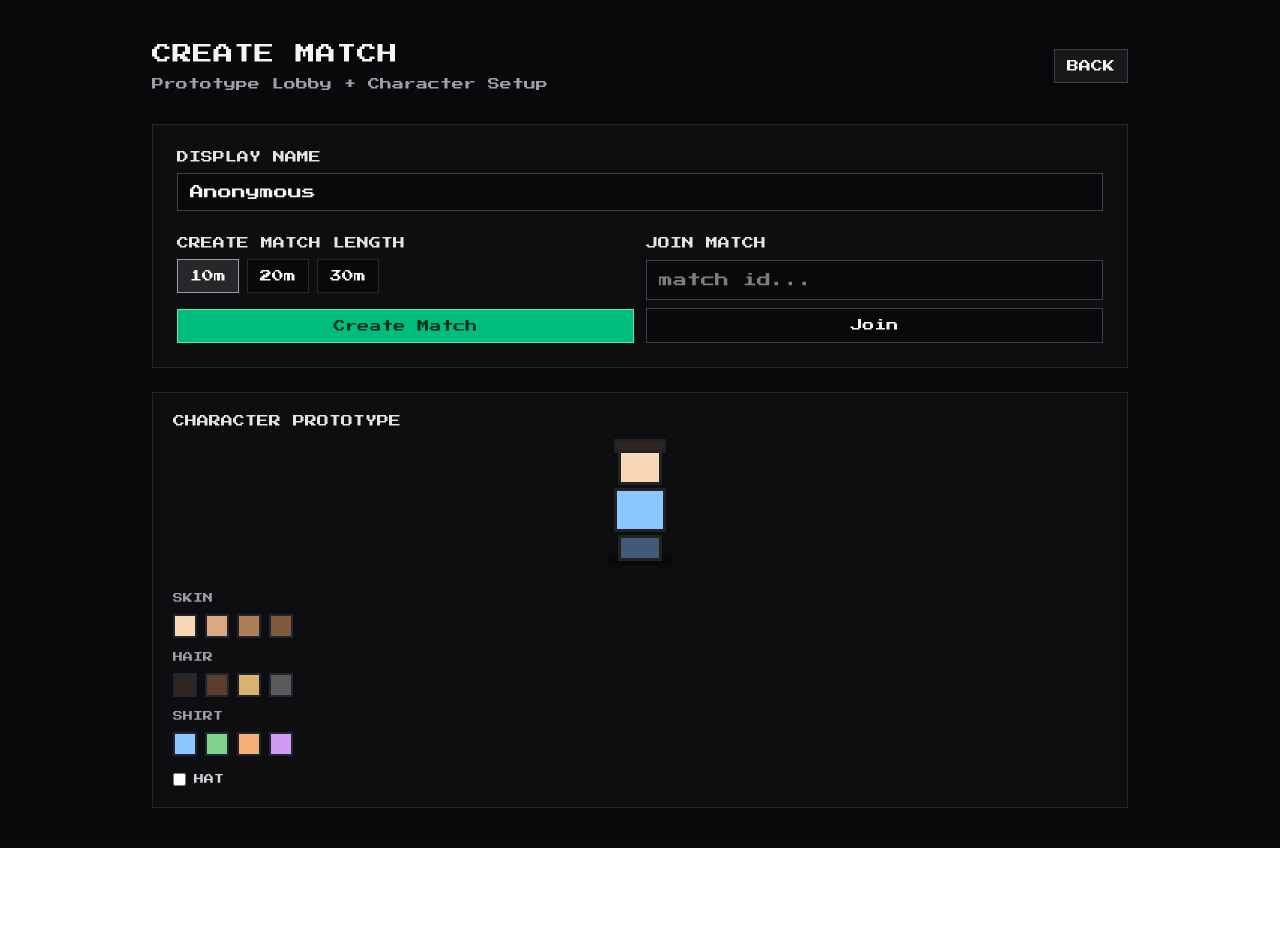
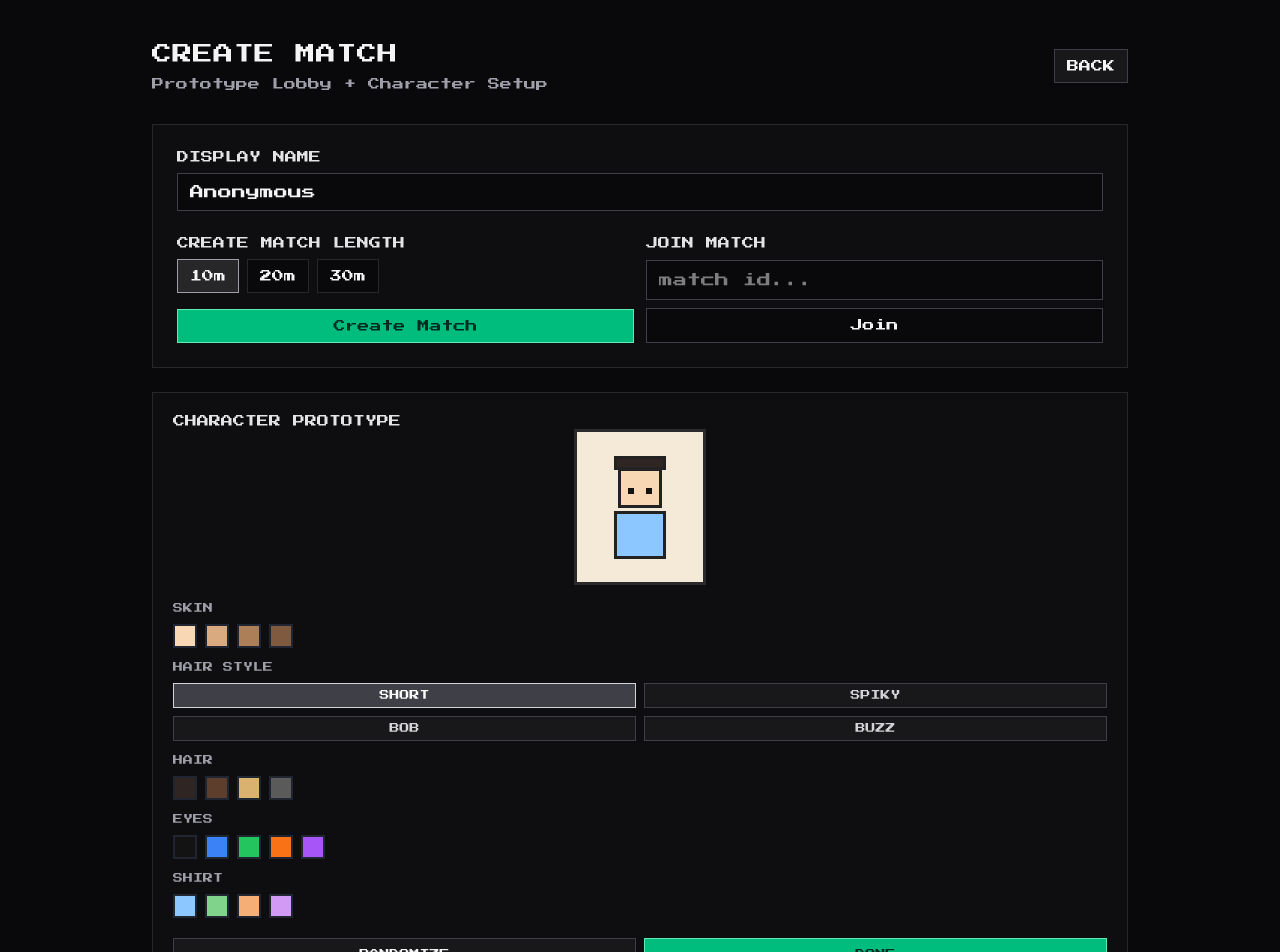
Before and after one commit to samleavittjpg/Pleasanton, a Next.js app in the folder web/: page /create-match in a window 1280 px wide. Shown: the top 952 px of the page. Before the commit the page ends 848 px from the top, so only its background shows below. Built offline with nearby package versions, Linux system fonts and the light colour scheme; no server answers.

Commit message:
Char Customizer

```diff
--- a/web/src/app/create-match/page.tsx
+++ b/web/src/app/create-match/page.tsx
@@ -7,6 +7,9 @@ import { connectClient } from "../../lib/ws";
 const SKIN_TONES = ["#f8d7b5", "#d9a97f", "#ad7f58", "#7f5a3f"] as const;
 const SHIRT_COLORS = ["#8cc8ff", "#7fd38a", "#f5ae75", "#d39af5"] as const;
 const HAIR_COLORS = ["#2f2523", "#5d3d2b", "#d8b26e", "#5a5a5a"] as const;
+const EYE_COLORS = ["#131313", "#3b82f6", "#22c55e", "#f97316", "#a855f7"] as const;
+const HAIR_STYLES = ["short", "spiky", "bob", "buzz"] as const;
+type HairStyle = (typeof HAIR_STYLES)[number];
 
 export default function CreateMatchPage() {
   const router = useRouter();
@@ -17,9 +20,27 @@ export default function CreateMatchPage() {
   const [skinTone, setSkinTone] = useState<string>(SKIN_TONES[0]);
   const [shirtColor, setShirtColor] = useState<string>(SHIRT_COLORS[0]);
   const [hairColor, setHairColor] = useState<string>(HAIR_COLORS[0]);
-  const [hat, setHat] = useState(false);
+  const [eyeColor, setEyeColor] = useState<string>(EYE_COLORS[0]);
+  const [hairStyle, setHairStyle] = useState<HairStyle>(HAIR_STYLES[0]);
+  const [customizerStatus, setCustomizerStatus] = useState("");
 
   const client = useMemo(() => connectClient(), []);
+  const randomFrom = <T,>(list: readonly T[]) => list[Math.floor(Math.random() * list.length)];
+
+  const randomizeCharacter = () => {
+    setSkinTone(randomFrom(SKIN_TONES));
+    setShirtColor(randomFrom(SHIRT_COLORS));
+    setHairColor(randomFrom(HAIR_COLORS));
+    setEyeColor(randomFrom(EYE_COLORS));
+    setHairStyle(randomFrom(HAIR_STYLES));
+    setCustomizerStatus("Randomized");
+  };
+
+  const saveCharacter = () => {
+    const character = { skinTone, shirtColor, hairColor, eyeColor, hairStyle };
+    localStorage.setItem("pleasantonCharacter", JSON.stringify(character));
+    setCustomizerStatus("Saved");
+  };
 
   return (
     <div className="min-h-screen bg-zinc-950 text-zinc-100">
@@ -108,13 +129,14 @@ export default function CreateMatchPage() {
 
           <aside className="rounded-none border border-zinc-800 bg-zinc-900/40 p-5">
             <h2 className="text-xs uppercase text-zinc-200">Character Prototype</h2>
-            <div className="character-stage mt-4">
-              <div className="character-shadow" />
-              <div className={`character-hat ${hat ? "is-visible" : ""}`} />
+            <div className="character-stage torso-stage mt-4">
+              <div className={`character-hair hair-${hairStyle}`} style={{ backgroundColor: hairColor }} />
               <div className="character-head" style={{ backgroundColor: skinTone }} />
-              <div className="character-hair" style={{ backgroundColor: hairColor }} />
+              <div className="character-eyes">
+                <span style={{ backgroundColor: eyeColor }} />
+                <span style={{ backgroundColor: eyeColor }} />
+              </div>
               <div className="character-body" style={{ backgroundColor: shirtColor }} />
-              <div className="character-legs" />
             </div>
 
             <div className="mt-4 grid gap-3">
@@ -129,6 +151,23 @@ export default function CreateMatchPage() {
                       onClick={() => setSkinTone(color)}
                       aria-label={`Skin ${color}`}
                     />
+                  ))}
+                </div>
+              </div>
+
+              <div>
+                <div className="mb-2 text-[10px] uppercase text-zinc-400">Hair Style</div>
+                <div className="grid grid-cols-2 gap-2">
+                  {HAIR_STYLES.map((style) => (
+                    <button
+                      key={style}
+                      className={`rounded-none border px-2 py-1 text-[10px] uppercase ${
+                        hairStyle === style ? "border-zinc-300 bg-zinc-700 text-zinc-50" : "border-zinc-700 bg-zinc-900 text-zinc-300"
+                      }`}
+                      onClick={() => setHairStyle(style)}
+                    >
+                      {style}
+                    </button>
                   ))}
                 </div>
               </div>
@@ -149,6 +188,21 @@ export default function CreateMatchPage() {
               </div>
 
               <div>
+                <div className="mb-2 text-[10px] uppercase text-zinc-400">Eyes</div>
+                <div className="flex gap-2">
+                  {EYE_COLORS.map((color) => (
+                    <button
+                      key={color}
+                      className="picker-dot"
+                      style={{ backgroundColor: color }}
+                      onClick={() => setEyeColor(color)}
+                      aria-label={`Eyes ${color}`}
+                    />
+                  ))}
+                </div>
+              </div>
+
+              <div>
                 <div className="mb-2 text-[10px] uppercase text-zinc-400">Shirt</div>
                 <div className="flex gap-2">
                   {SHIRT_COLORS.map((color) => (
@@ -163,10 +217,21 @@ export default function CreateMatchPage() {
                 </div>
               </div>
 
-              <label className="mt-1 flex items-center gap-2 text-[10px] uppercase text-zinc-300">
-                <input type="checkbox" checked={hat} onChange={(e) => setHat(e.target.checked)} />
-                Hat
-              </label>
+              <div className="mt-2 grid grid-cols-2 gap-2">
+                <button
+                  className="rounded-none border border-zinc-700 bg-zinc-900 px-2 py-2 text-[10px] uppercase hover:bg-zinc-800"
+                  onClick={randomizeCharacter}
+                >
+                  Randomize
+                </button>
+                <button
+                  className="rounded-none border border-emerald-300 bg-emerald-500 px-2 py-2 text-[10px] uppercase text-emerald-950 hover:bg-emerald-400"
+                  onClick={saveCharacter}
+                >
+                  Done
+                </button>
+              </div>
+              {customizerStatus ? <div className="text-[10px] uppercase text-zinc-400">{customizerStatus}</div> : null}
             </div>
           </aside>
         </div>
--- a/web/src/app/globals.css
+++ b/web/src/app/globals.css
@@ -103,22 +103,19 @@ body {
   width: 112px;
   height: 146px;
   image-rendering: pixelated;
+  border: 3px solid #2a2a2a;
+  background: #f5ead8;
 }
 
-.character-shadow {
-  position: absolute;
-  left: 50%;
-  bottom: 10px;
-  width: 64px;
-  height: 10px;
-  transform: translateX(-50%);
-  background: rgb(0 0 0 / 0.45);
+.torso-stage {
+  width: 132px;
+  height: 156px;
 }
 
 .character-head {
   position: absolute;
   left: 50%;
-  top: 16px;
+  top: 36px;
   width: 44px;
   height: 40px;
   transform: translateX(-50%);
@@ -128,48 +125,55 @@ body {
 .character-hair {
   position: absolute;
   left: 50%;
-  top: 10px;
+  top: 24px;
   width: 52px;
   height: 14px;
   transform: translateX(-50%);
   border: 3px solid #222;
 }
 
+.character-hair.hair-short {
+  height: 14px;
+}
+
+.character-hair.hair-spiky {
+  height: 16px;
+  clip-path: polygon(0 100%, 8% 42%, 20% 100%, 33% 34%, 45% 100%, 58% 38%, 70% 100%, 82% 34%, 92% 100%, 100% 100%);
+}
+
+.character-hair.hair-bob {
+  width: 58px;
+  height: 20px;
+}
+
+.character-hair.hair-buzz {
+  width: 42px;
+  height: 8px;
+}
+
+.character-eyes {
+  position: absolute;
+  left: 50%;
+  top: 56px;
+  transform: translateX(-50%);
+  display: flex;
+  gap: 12px;
+}
+
+.character-eyes span {
+  width: 6px;
+  height: 6px;
+  border: 1px solid #111;
+}
+
 .character-body {
   position: absolute;
   left: 50%;
-  top: 59px;
+  top: 79px;
   width: 52px;
-  height: 44px;
+  height: 48px;
   transform: translateX(-50%);
   border: 3px solid #222;
-}
-
-.character-legs {
-  position: absolute;
-  left: 50%;
-  top: 106px;
-  width: 44px;
-  height: 26px;
-  transform: translateX(-50%);
-  border: 3px solid #222;
-  background: #415a77;
-}
-
-.character-hat {
-  display: none;
-  position: absolute;
-  left: 50%;
-  top: 0;
-  width: 56px;
-  height: 16px;
-  transform: translateX(-50%);
-  border: 3px solid #222;
-  background: #e2ad2f;
-}
-
-.character-hat.is-visible {
-  display: block;
 }
 
 .picker-dot {
```
